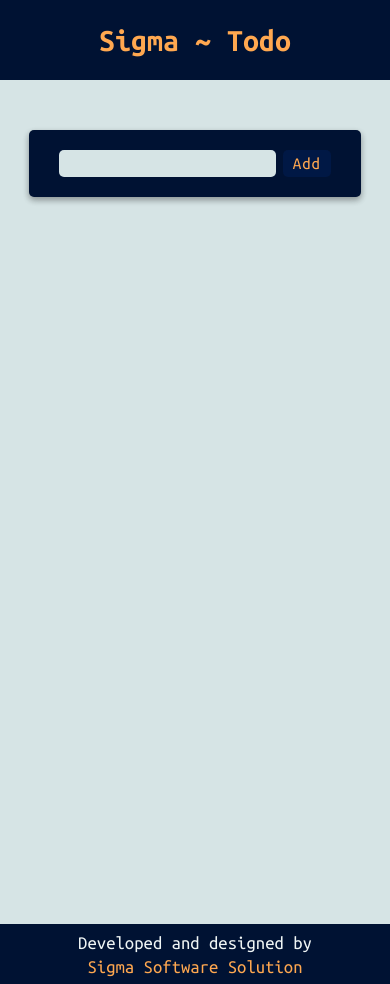
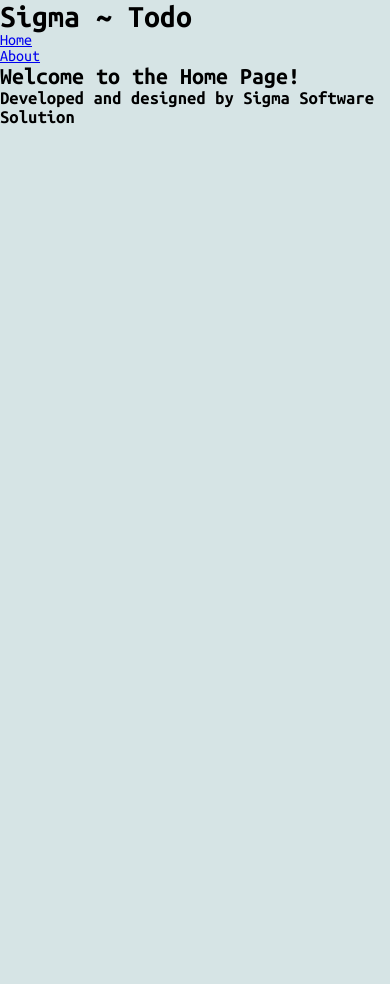
Before and after one commit to gdevakrishnan/reactpractice, a React (Create React App) app in the folder myapp/: page / in a window 390 px wide. After the commit the page ends 844 px from the top, so only its background shows below. Built offline with nearby package versions, Linux system fonts and the light colour scheme.

Commit message:
react router was completed with nested

```diff
--- a/myapp/package.json
+++ b/myapp/package.json
@@ -8,7 +8,7 @@
     "@testing-library/user-event": "^13.5.0",
     "react": "^18.2.0",
     "react-dom": "^18.2.0",
-    "react-router-dom": "^6.11.0",
+    "react-router-dom": "^6.11.2",
     "react-scripts": "^5.0.1",
     "web-vitals": "^2.1.4"
   },
--- a/myapp/src/App.js
+++ b/myapp/src/App.js
@@ -1,76 +1,60 @@
-import React, { useState } from 'react'
+import React from 'react'
+import { Fragment } from 'react';
+import { BrowserRouter as Router, Route, Routes, Outlet, Link } from 'react-router-dom';
+
+function Home() {
+  return (
+    <h1>Welcome to the Home Page!</h1>
+  );
+}
+
+function About() {
+  return (
+    <Fragment>
+      <h1>About Us</h1>
+      <Link to='/about/nested'>nested</Link>
+    </Fragment>
+  );
+}
+
+function NotFound() {
+  return (
+    <Fragment>
+      <h1>404 - Page Not Found</h1>
+    </Fragment>
+  );
+}
+
+
+function Nested() {
+  return <h1>Nested</h1>;
+}
+
 
 function App() {
-  const [Atodo, setAtodo] = useState("")
-  const [Todo, setTodo] = useState([])
-  const [Id, setId] = useState(0)
-
-  const handleSubmit = (e) => {
-    e.preventDefault()
-    if (Atodo.trim() === "") {
-      alert("Enter a valid Todo");
-    } else {
-      setTodo([...Todo, { todo: Atodo, id: Id, status: false }]);
-      setAtodo("");
-      setId(Id + 1)
-    }
-  }
-
-  const handleDelete = (id) => {
-    const filteredData = Todo.filter((atodo) => id !== atodo.id)
-    setTodo([...filteredData])
-  }
-
-  const handleEdit = (Id) => {
-    const editableTodo = Todo.filter((atodo) => atodo.id === Id)
-    setAtodo(editableTodo[0].todo);
-    handleDelete(Id);
-  }
-
-  const handleStatus = (Id) => {
-    setTodo(
-      Todo.map((atodo) => {
-        if (atodo.id !== Id) {
-          return atodo;
-        } else {
-          return { ...atodo, status: !(atodo.status) }
-        }
-      })
-    )
-  }
-
-  const Template = Todo.map((atodo, index) => {
-    return (
-      <ul key={index} className="atodo" >
-        <li className='todo' style={{ textDecoration: atodo.status ? "line-through" : "none" }}>{atodo.todo}</li>
-        <div className='btns'>
-          <button className='btn delete_btn' onClick={() => handleDelete(atodo.id)}>Delete</button>
-          <button className='btn edit_btn' onClick={() => handleEdit(atodo.id)}>Edit</button>
-          <button className={atodo.status ? "btn completed_btn": "btn incomplete_btn"} onClick={() => handleStatus(atodo.id)}>{atodo.status ? "completed" : "incomplete"}</button>
-        </div>
-      </ul>)
-  })
-
   return (
-    <>
-      <form>
-        <input
-          type='text'
-          value={Atodo}
-          onChange={(e) => setAtodo(e.target.value)}
-        />
-        <input
-          type='submit'
-          value={"Add"}
-          onClick={(e) => handleSubmit(e)}
-        />
-      </form>
-
-      <div className='todo_container'>
-        {Template}
-      </div>
-    </>
-  )
+    <Fragment>
+      <Router>
+        <nav>
+          <ul>
+            <li>
+              <Link to="/">Home</Link>
+            </li>
+            <li>
+              <Link to="/about">About</Link>
+            </li>
+          </ul>
+        </nav>
+        <Routes>
+          <Route path="/" element={<Home />} />
+          <Route path="/about" element={<About />} />
+          <Route path="/about/nested" element={<Nested />} />
+          <Route path="*" element={<NotFound />} />
+        </Routes>
+        <Outlet />
+      </Router>
+    </Fragment>
+  );
 }
 
-export default App
+export default App;
--- a/myapp/src/assets/index.css
+++ b/myapp/src/assets/index.css
@@ -27,146 +27,4 @@ body {
     height: 100vh;
     background-color: var(--sub2);
     overflow-x: hidden;
-    padding: 30px 0px;
 }
-
-header {
-    width: 100%;
-    height: 80px;
-    display: flex;
-    justify-content: center;
-    align-items: center;
-    background-color: var(--main);
-    position: fixed;
-    top: 0%;
-}
-
-header .logo {
-    color: var(--incomplete_btn);
-}
-
-footer {
-    width: 100%;
-    height: 60px;
-    display: flex;
-    justify-content: center;
-    align-items: center;
-    background-color: var(--main);
-    margin-top: 50px;
-}
-
-footer .credits {
-    color: var(--bg);
-    font-weight: lighter;
-}
-
-footer .credits .company {
-    color: var(--incomplete_btn);
-}
-
-.app {
-    width: 100%;
-    min-height: 100vh;
-    display: flex;
-    flex-direction: column;
-    padding-top: 100px;
-    align-items: center;
-}
-
-.app form {
-    width: 30%;
-    background-color: var(--main);
-    padding: 20px 30px;
-    display: flex;
-    justify-content: space-between  ;
-    border-radius: 5px;
-    margin-bottom: 20px;
-    box-shadow: rgba(0, 0, 0, 0.16) 0px 3px 6px, rgba(0, 0, 0, 0.23) 0px 3px 6px;
-}
-
-.app form input[type="text"] {
-    width: 80%;
-    background-color: var(--sub2);
-    color: var(--sub1);
-}
-
-.app form input[type="text"], .app form input[type="submit"] {
-    border: none;
-    outline: none;
-    padding: 5px 10px;
-    border-radius: 5px;
-}
-
-.app form input[type="submit"] {
-    background-color: var(--sub1);
-    color: var(--incomplete_btn);
-    font-size: 17px;
-    letter-spacing: 0.8px;
-}
-
-.app .todo_container {
-    width: 30%;
-    display: flex;
-    flex-direction: column;
-    gap: 18px;
-}
-
-.app .todo_container .atodo {
-    width: 100%;
-    display: flex;
-    align-items: center;
-    padding: 8px 12px;
-    background-color: var(--sub1);
-    justify-content: space-between;
-    border-radius: 4px;
-    gap: 10px;
-    box-shadow: rgba(0, 0, 0, 0.16) 0px 3px 6px, rgba(0, 0, 0, 0.23) 0px 3px 6px;
-}
-
-.app .todo_container .atodo .todo {
-    max-width: 60%;
-    height: auto;
-    color: var(--incomplete_btn);
-}
-
-.app .todo_container .atodo .btns {
-    display: flex;
-    gap: 5px;
-}
-
-.app .todo_container .atodo .btns .btn {
-    border: none;
-    outline: none;
-    padding: 4px 12px;
-    border-radius: 2px;
-    color: var(--sub2);
-    text-transform: capitalize;
-}
-
-.app .todo_container .atodo .btns .delete_btn {
-    background-color: var(--red_btn);
-}
-
-.app .todo_container .atodo .btns .edit_btn {
-    background-color: var(--green_btn);
-}
-
-.app .todo_container .atodo .btns .completed_btn {
-    background-color: var(--complete_btn);
-}
-
-.app .todo_container .atodo .btns .incomplete_btn {
-    background-color: var(--incomplete_btn);
-}
-
-@media screen and (max-width: 800px) {
-    .app form, .app .todo_container {
-        width: 85%;
-    }
-
-    footer .credits .company {
-        display: block;
-        text-align: center;
-        margin-top: 5px;
-    }
-}
```
Also changed, not shown: 1 other file (tests, documents, lock files or other folders).
